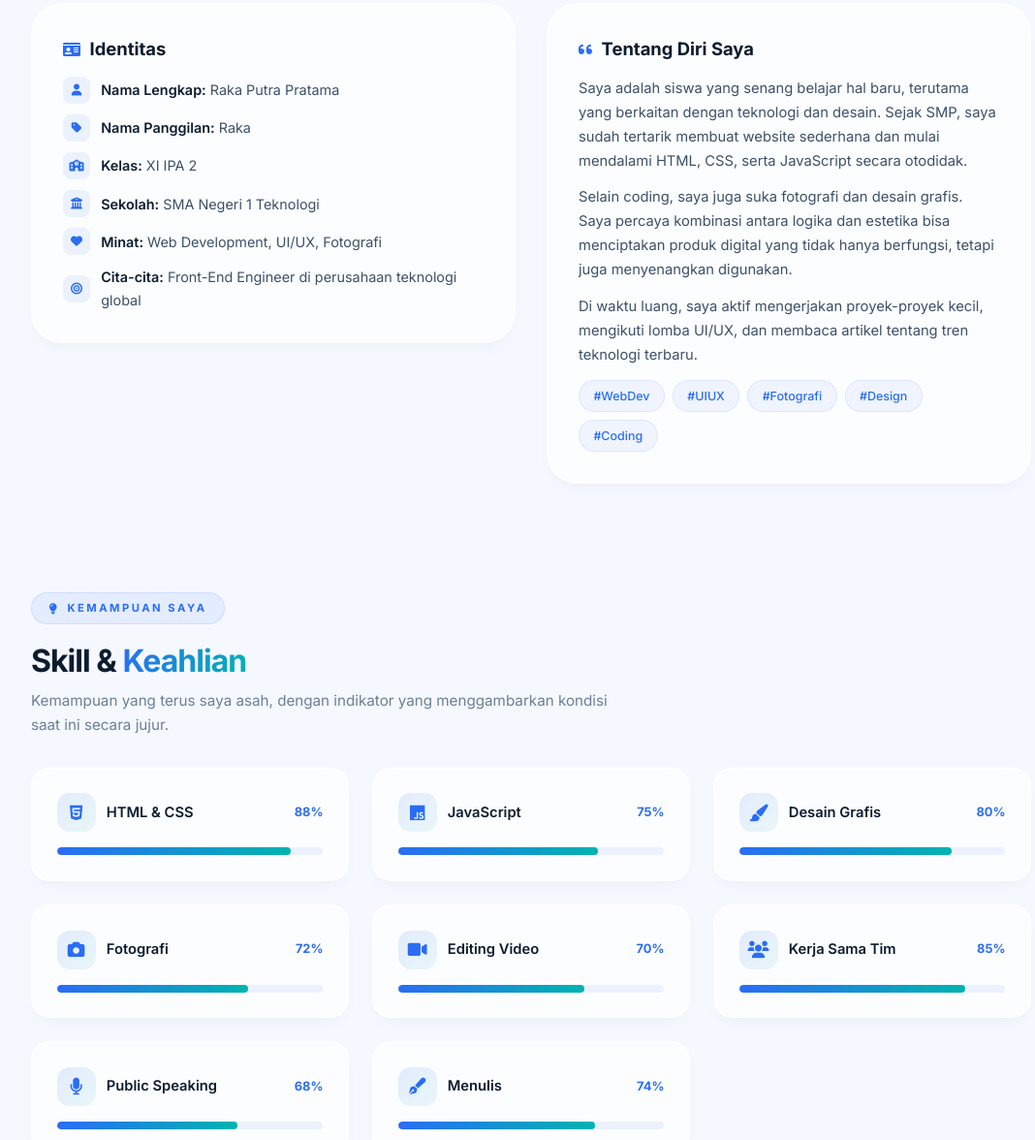
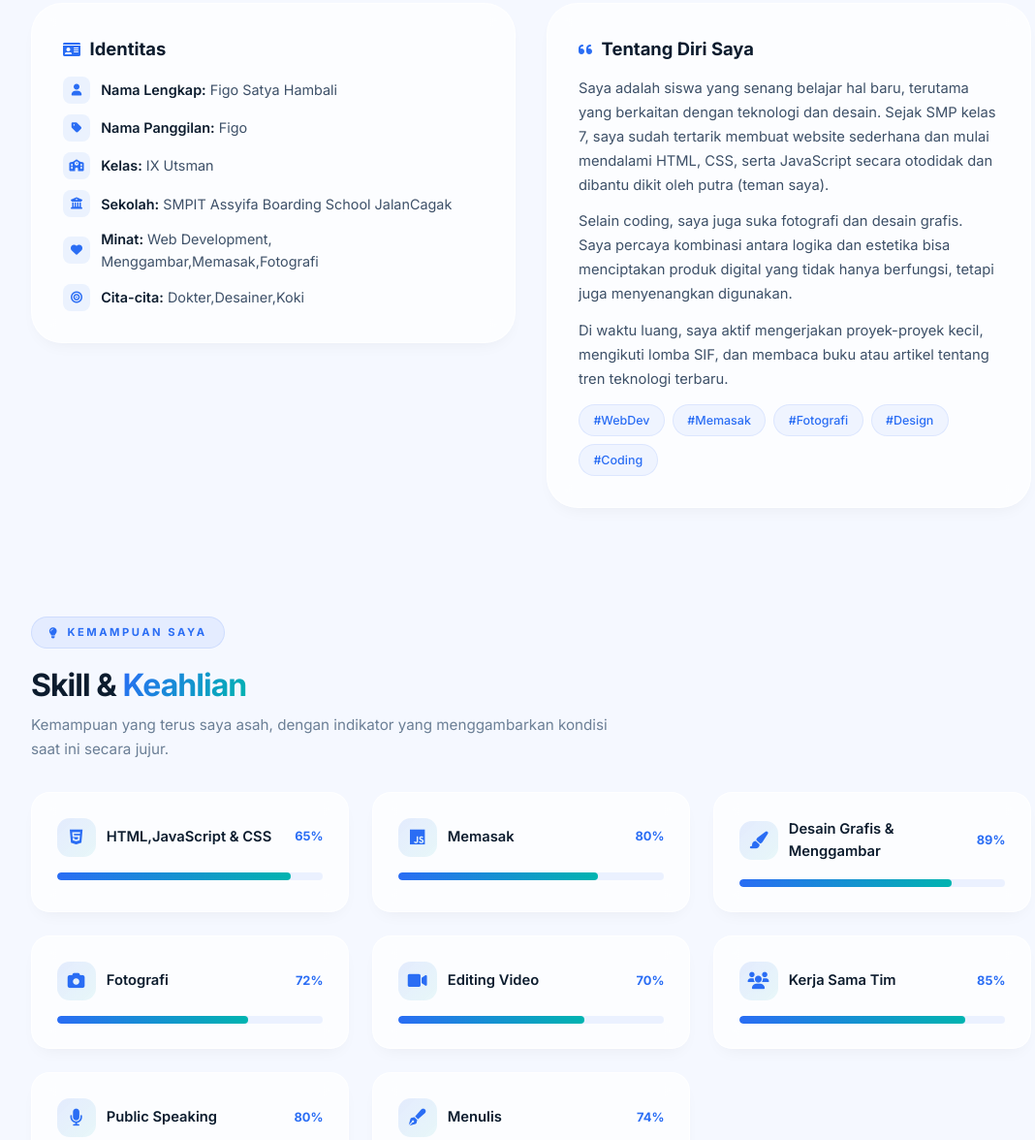
Before and after one commit to Figo-cyber/Figo, a plain HTML site: page Figo.HTML in a window 1280 px wide. Shown: the part 1031-2207 px from the top of the page at 97% size, without its empty margins (92-1160 px from the left). Drawn offline with Linux system fonts and the light colour scheme.

Commit message:
Change portfolio name and details to Figo Satya
Updated personal information and title in Figo.HTML.

```diff
--- a/Figo.HTML
+++ b/Figo.HTML
@@ -3,13 +3,12 @@
 <head>
   <meta charset="UTF-8" />
   <meta name="viewport" content="width=device-width, initial-scale=1.0" />
-  <title>Portofolio · Raka Putra</title>
+  <title>Portofolio · Figo Satya Hambali</title>
   <link rel="preconnect" href="https://fonts.googleapis.com" />
   <link rel="preconnect" href="https://fonts.gstatic.com" crossorigin />
   <link href="https://fonts.googleapis.com/css2?family=Inter:opsz,wght@14..32,300;14..32,400;14..32,500;14..32,600;14..32,700;14..32,800&display=swap" rel="stylesheet" />
   <link rel="stylesheet" href="https://cdnjs.cloudflare.com/ajax/libs/font-awesome/6.0.0-beta3/css/all.min.css" />
   <style>
-    /* ===== RESET & GLOBAL ===== */
     * {
       margin: 0;
       padding: 0;
@@ -89,7 +88,6 @@
       padding: 0 1.5rem;
     }
 
-    /* ===== LOADING SCREEN ===== */
     #loading-screen {
       position: fixed;
       inset: 0;
@@ -152,7 +150,6 @@
       box-shadow: 0 0 20px rgba(42, 109, 244, 0.35);
     }
 
-    /* Teks loading */
     .loader-text {
       font-size: 0.78rem;
       font-weight: 600;
@@ -201,7 +198,6 @@
       100% { width: 100%; }
     }
 
-    /* ===== NAVBAR ===== */
     .navbar {
       position: sticky;
       top: 0;
@@ -306,7 +302,6 @@
       padding: 0.3rem;
     }
 
-    /* ===== SECTION UMUM ===== */
     section {
       padding: 3.5rem 0;
     }
@@ -565,7 +560,6 @@
       to { transform: rotate(360deg); }
     }
 
-    /* ===== ABOUT ===== */
     .about-grid {
       display: grid;
       grid-template-columns: 1fr 1fr;
@@ -664,7 +658,6 @@
       border: 1px solid rgba(42, 109, 244, 0.1);
     }
 
-    /* ===== SKILLS ===== */
     .skills-grid {
       display: grid;
       grid-template-columns: repeat(auto-fit, minmax(280px, 1fr));
@@ -739,8 +732,6 @@
       width: 0;
       transition: width 1.2s cubic-bezier(0.4, 0, 0.2, 1);
     }
-
-    /* ===== PROJECTS ===== */
     .projects-grid {
       display: grid;
       grid-template-columns: repeat(auto-fit, minmax(300px, 1fr));
@@ -824,7 +815,6 @@
       font-weight: 500;
     }
 
-    /* ===== ACHIEVEMENTS ===== */
     .achievements-grid {
       display: grid;
       grid-template-columns: repeat(auto-fit, minmax(260px, 1fr));
@@ -886,7 +876,6 @@
       margin-top: 0.4rem;
     }
 
-    /* ===== EDUCATION (TIMELINE) ===== */
     .timeline {
       position: relative;
       padding-left: 2rem;
@@ -961,7 +950,6 @@
       line-height: 1.6;
     }
 
-    /* ===== HOBBIES ===== */
     .hobbies-grid {
       display: grid;
       grid-template-columns: repeat(auto-fit, minmax(200px, 1fr));
@@ -1011,7 +999,6 @@
       line-height: 1.5;
     }
 
-    /* ===== GOALS ===== */
     .goals-grid {
       display: grid;
       grid-template-columns: repeat(auto-fit, minmax(240px, 1fr));
@@ -1072,7 +1059,6 @@
       line-height: 1.6;
     }
 
-    /* ===== CONTACT ===== */
     .contact-wrap {
       background: var(--surface);
       backdrop-filter: blur(14px);
@@ -1157,7 +1143,6 @@
       color: var(--accent);
     }
 
-    /* ===== FOOTER ===== */
     .footer {
       border-top: 1px solid var(--border);
       padding: 2.5rem 0 1.5rem;
@@ -1212,7 +1197,6 @@
       text-decoration: underline;
     }
 
-    /* ===== BACK TO TOP ===== */
     .back-top {
       position: fixed;
       bottom: 2rem;
@@ -1247,7 +1231,6 @@
       box-shadow: 0 14px 26px -8px rgba(42, 109, 244, 0.6);
     }
 
-    /* ===== ANIMASI SCROLL ===== */
     .reveal {
       opacity: 0;
       transform: translateY(20px);
@@ -1259,7 +1242,6 @@
       transform: translateY(0);
     }
 
-    /* ===== RESPONSIVE ===== */
     @media (max-width: 900px) {
       .hero-grid {
         grid-template-columns: 1fr;
@@ -1391,7 +1373,6 @@
 </head>
 <body>
 
-  <!-- ===== LOADING SCREEN ===== -->
   <div id="loading-screen">
     <div class="loader-ring">
       <div class="loader-core"></div>
@@ -1404,11 +1385,10 @@
     </div>
   </div>
 
-  <!-- ===== NAVBAR ===== -->
   <nav class="navbar">
     <div class="nav-inner">
       <a href="#home" class="nav-logo">
-        <i class="fas fa-cube"></i> Raka.Portofolio
+        <i class="fas fa-cube"></i> Figo.Portofolio
       </a>
       <ul class="nav-links" id="navLinks">
         <li><a href="#home" class="active">Home</a></li>
@@ -1432,7 +1412,6 @@
     </div>
   </nav>
 
-  <!-- ===== HOME / HERO ===== -->
   <section id="home" class="hero">
     <div class="container">
       <div class="hero-grid">
@@ -1442,10 +1421,10 @@
           </div>
           <h1 class="hero-title">
             Halo, saya<br />
-            <span class="gradient">Raka Putra</span>
+            <span class="gradient">Figo Satya</span>
           </h1>
           <p class="hero-subtitle">
-            Siswa kelas XI yang bersemangat di dunia pengembangan web dan desain antarmuka.
+            Siswa kelas IX yang bersemangat di dunia pengembangan web dan desain antarmuka.
             Saya percaya bahwa teknologi yang baik adalah teknologi yang terasa manusiawi.
           </p>
           <p class="hero-slogan">
@@ -1480,7 +1459,6 @@
     </div>
   </section>
 
-  <!-- ===== ABOUT ME ===== -->
   <section id="about">
     <div class="container">
       <div class="reveal">
@@ -1493,12 +1471,12 @@
         <div class="about-card reveal">
           <h3><i class="fas fa-id-card"></i> Identitas</h3>
           <ul class="info-list">
-            <li><i class="fas fa-user"></i> <span><strong>Nama Lengkap:</strong> Raka Putra Pratama</span></li>
-            <li><i class="fas fa-tag"></i> <span><strong>Nama Panggilan:</strong> Raka</span></li>
-            <li><i class="fas fa-school"></i> <span><strong>Kelas:</strong> XI IPA 2</span></li>
-            <li><i class="fas fa-building-columns"></i> <span><strong>Sekolah:</strong> SMA Negeri 1 Teknologi</span></li>
-            <li><i class="fas fa-heart"></i> <span><strong>Minat:</strong> Web Development, UI/UX, Fotografi</span></li>
-            <li><i class="fas fa-bullseye"></i> <span><strong>Cita-cita:</strong> Front-End Engineer di perusahaan teknologi global</span></li>
+            <li><i class="fas fa-user"></i> <span><strong>Nama Lengkap:</strong> Figo Satya Hambali </span></li>
+            <li><i class="fas fa-tag"></i> <span><strong>Nama Panggilan:</strong> Figo</span></li>
+            <li><i class="fas fa-school"></i> <span><strong>Kelas:</strong> IX Utsman</span></li>
+            <li><i class="fas fa-building-columns"></i> <span><strong>Sekolah:</strong> SMPIT Assyifa Boarding School JalanCagak</span></li>
+            <li><i class="fas fa-heart"></i> <span><strong>Minat:</strong> Web Development, Menggambar,Memasak,Fotografi</span></li>
+            <li><i class="fas fa-bullseye"></i> <span><strong>Cita-cita:</strong> Dokter,Desainer,Koki</span></li>
           </ul>
         </div>
 
@@ -1506,19 +1484,19 @@
           <h3><i class="fas fa-quote-left"></i> Tentang Diri Saya</h3>
           <p>
             Saya adalah siswa yang senang belajar hal baru, terutama yang berkaitan dengan teknologi dan desain.
-            Sejak SMP, saya sudah tertarik membuat website sederhana dan mulai mendalami HTML, CSS, serta JavaScript secara otodidak.
+            Sejak SMP kelas 7, saya sudah tertarik membuat website sederhana dan mulai mendalami HTML, CSS, serta JavaScript secara otodidak dan dibantu dikit oleh putra (teman saya).
           </p>
           <p>
             Selain coding, saya juga suka fotografi dan desain grafis. Saya percaya kombinasi antara logika dan estetika
             bisa menciptakan produk digital yang tidak hanya berfungsi, tetapi juga menyenangkan digunakan.
           </p>
           <p>
-            Di waktu luang, saya aktif mengerjakan proyek-proyek kecil, mengikuti lomba UI/UX, dan membaca artikel tentang
+            Di waktu luang, saya aktif mengerjakan proyek-proyek kecil, mengikuti lomba SIF, dan membaca buku atau artikel tentang
             tren teknologi terbaru.
           </p>
           <div class="tag-row">
             <span class="tag">#WebDev</span>
-            <span class="tag">#UIUX</span>
+            <span class="tag">#Memasak</span>
             <span class="tag">#Fotografi</span>
             <span class="tag">#Design</span>
             <span class="tag">#Coding</span>
@@ -1528,7 +1506,6 @@
     </div>
   </section>
 
-  <!-- ===== MY SKILLS ===== -->
   <section id="skills">
     <div class="container">
       <div class="reveal">
@@ -1542,9 +1519,9 @@
           <div class="skill-head">
             <div class="skill-head-left">
               <div class="skill-icon"><i class="fab fa-html5"></i></div>
-              <span class="skill-name">HTML & CSS</span>
+              <span class="skill-name">HTML,JavaScript & CSS</span>
             </div>
-            <span class="skill-percent">88%</span>
+            <span class="skill-percent">65%</span>
           </div>
           <div class="progress-track"><div class="progress-fill" data-width="88%"></div></div>
         </div>
@@ -1553,9 +1530,9 @@
           <div class="skill-head">
             <div class="skill-head-left">
               <div class="skill-icon"><i class="fab fa-js"></i></div>
-              <span class="skill-name">JavaScript</span>
+              <span class="skill-name">Memasak</span>
             </div>
-            <span class="skill-percent">75%</span>
+            <span class="skill-percent">80%</span>
           </div>
           <div class="progress-track"><div class="progress-fill" data-width="75%"></div></div>
         </div>
@@ -1564,9 +1541,9 @@
           <div class="skill-head">
             <div class="skill-head-left">
               <div class="skill-icon"><i class="fas fa-paint-brush"></i></div>
-              <span class="skill-name">Desain Grafis</span>
+              <span class="skill-name">Desain Grafis & Menggambar</span>
             </div>
-            <span class="skill-percent">80%</span>
+            <span class="skill-percent">89%</span>
           </div>
           <div class="progress-track"><div class="progress-fill" data-width="80%"></div></div>
         </div>
@@ -1610,7 +1587,7 @@
               <div class="skill-icon"><i class="fas fa-microphone"></i></div>
               <span class="skill-name">Public Speaking</span>
             </div>
-            <span class="skill-percent">68%</span>
+            <span class="skill-percent">80%</span>
           </div>
           <div class="progress-track"><div class="progress-fill" data-width="68%"></div></div>
         </div>
@@ -1629,7 +1606,6 @@
     </div>
   </section>
 
-  <!-- ===== MY PROJECTS ===== -->
   <section id="projects">
     <div class="container">
       <div class="reveal">
@@ -1708,7 +1684,6 @@
     </div>
   </section>
 
-  <!-- ===== MY ACHIEVEMENTS ===== -->
   <section id="achievements">
     <div class="container">
       <div class="reveal">
```
